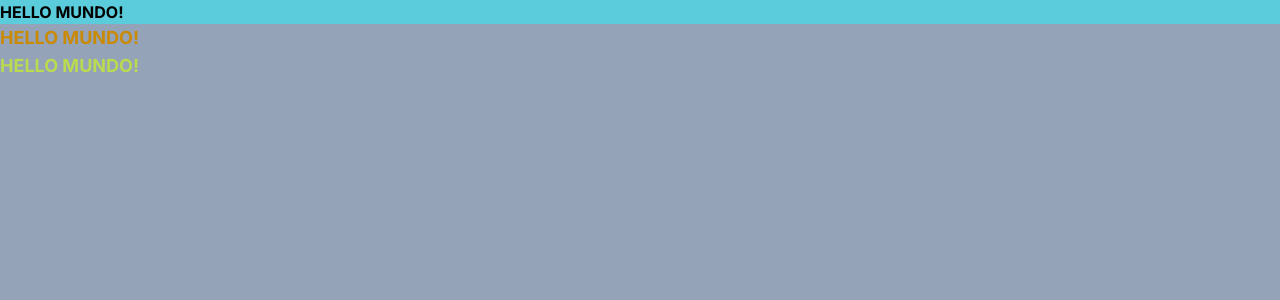
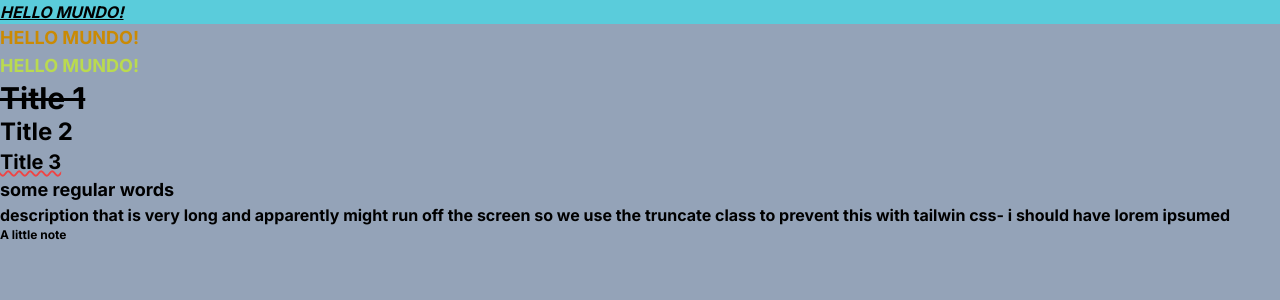
Before and after one commit to alltrust/tailwind-demo, a Next.js app: page / in a window 1280 px wide. Shown: the top 300 px of the page. Built offline with nearby package versions, Linux system fonts and the light colour scheme.

Commit message:
typography

```diff
--- a/app/globals.css
+++ b/app/globals.css
@@ -1,3 +1,4 @@
+@import url("https://fonts.googleapis.com/css2?family=Oswald:wght@200&display=swap");
 @tailwind base;
 @tailwind components;
 @tailwind utilities;
@@ -14,5 +15,6 @@ inline styles take priority */
     /* @apply bg-slate-600;
     @apply text-white; */
     @apply bg-slate-400 text-black font-bold;
+    font-family: "Oswald", sans-serif;
   }
 }
--- a/app/page.tsx
+++ b/app/page.tsx
@@ -9,12 +9,37 @@ import Image from "next/image";
 //media queries apply via sm: , md: , lg: , xl: , 2xl:
 
 //arbitrary values in []
+
+//to use decoration styles, ensure you have the 'underline' class
+//or whichever class is required for corresponding style
 export default function Home() {
   return (
-    <div>
-      <h1 className="bg-custom_blue-000 border-green-400">HELLO MUNDO!</h1>
-      <h1 className="text-yellow-600 sm:text-sm md:text-lg xl:text-2xl">HELLO MUNDO!</h1>
-      <h1 className="text-[#bada50] sm:text-sm md:text-lg xl:text-2xl">HELLO MUNDO!</h1>
-    </div>
+    <>
+      <div>
+        <h1 className="bg-custom_blue-000 border-green-400 italic underline">
+          HELLO MUNDO!
+        </h1>
+        <h1 className="text-yellow-600 sm:text-sm md:text-lg xl:text-2xl">
+          HELLO MUNDO!
+        </h1>
+        <h1 className="text-[#bada50] sm:text-sm md:text-lg xl:text-2xl">
+          HELLO MUNDO!
+        </h1>
+      </div>
+      <div>
+        <h1 className="text-3xl line-through ">Title 1</h1>
+        <h2 className="text-2xl">Title 2</h2>
+        <h3 className="text-xl underline decoration-red-500 decoration-wavy">
+          Title 3
+        </h3>
+        <p className="text-base">some regular words</p>
+        <p className="truncate">
+          description that is very long and apparently might run off the screen
+          so we use the truncate class to prevent this with tailwin css- i
+          should have lorem ipsumed
+        </p>
+        <p className="text-xs note">A little note</p>
+      </div>
+    </>
   );
 }
--- a/tailwind.config.ts
+++ b/tailwind.config.ts
@@ -15,7 +15,7 @@ const config: Config = {
     './app/**/*.{js,ts,jsx,tsx,mdx}',
   ],
   theme: {
-    screens:{
+    screens: {
       sm: '480px',
       md: '768px',
       lg: '976px',
@@ -30,8 +30,11 @@ const config: Config = {
       '6': '48px',
     },
     extend: {
+      fontSize: {
+        base: '18px',
+      },
       colors: {
-        custom_blue:{
+        custom_blue: {
           "000": "#5accdb",
           "001": "#1f3c40"
         }
```
